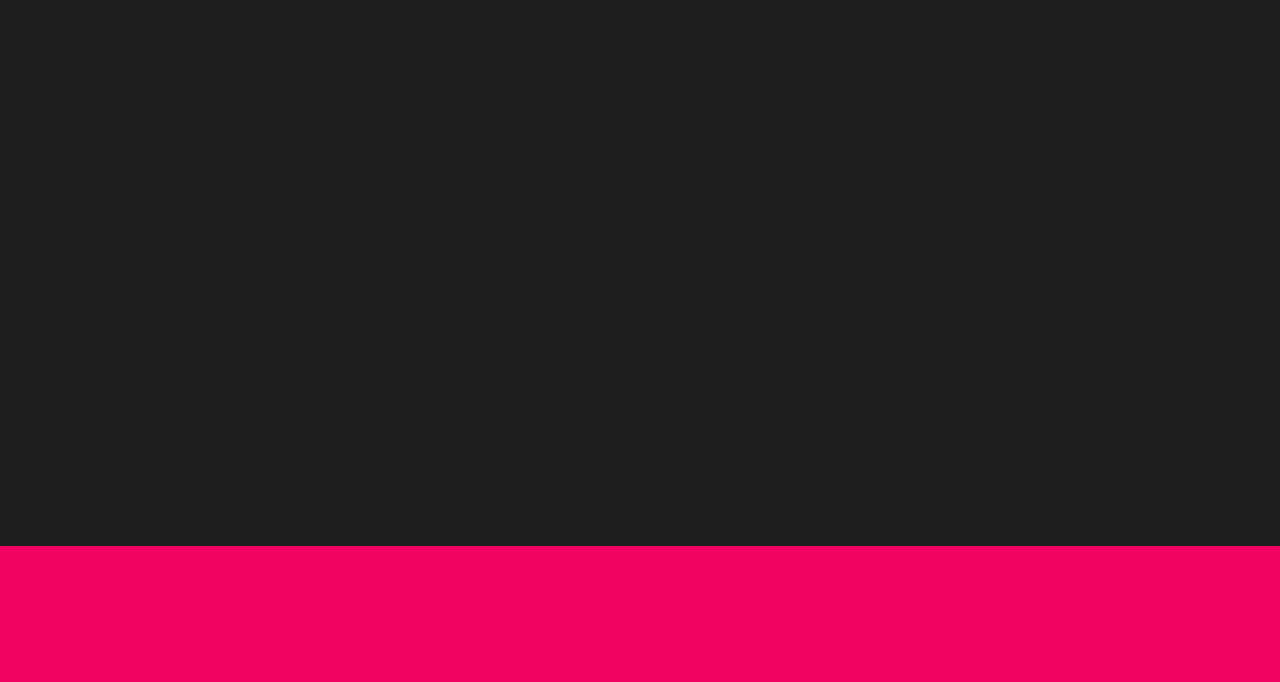
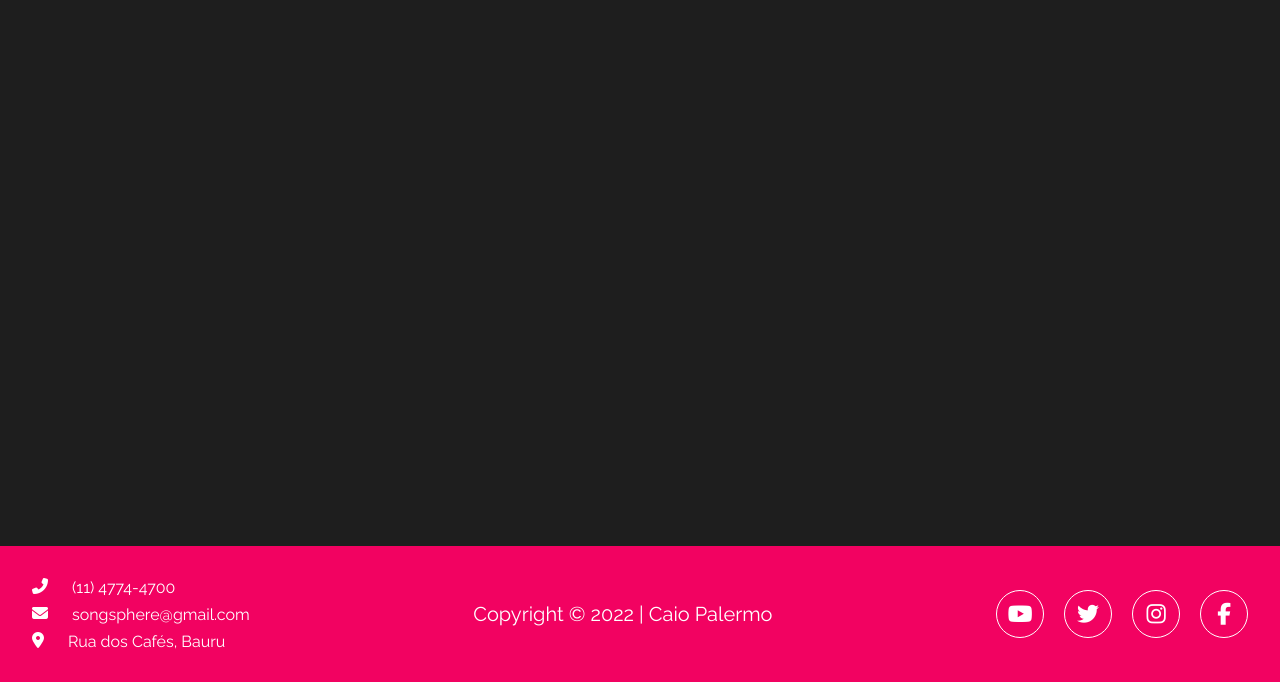
Before and after one commit to HasegawaTaizou/SongSphere, a plain HTML site: page index.html in a window 1280 px wide. Shown: the part 118-800 px from the top of the page. Drawn offline with Linux system fonts and the light colour scheme.

Commit message:
footer done

```diff
--- a/css/style.css
+++ b/css/style.css
@@ -1,3 +1,7 @@
+html {
+  scroll-behavior: smooth;
+}
+
 body {
   font-family: "Raleway", sans-serif;
   color: var(--primary-color);
@@ -38,5 +42,55 @@ header {
 }
 
 footer {
+  display: flex;
+  justify-content: space-between;
   background-color: var(--secondary-color);
+  padding: 0px 32px;
 }
+
+.informations-container {
+  display: flex;
+  flex-direction: column;
+  justify-content: center;
+  gap: 8px;
+}
+
+.information {
+  display: flex;
+  gap: 24px;
+  user-select: none;
+}
+
+.copyright__text {
+  display: flex;
+  align-items: center;
+  user-select: none;
+  font-size: 1.25rem;
+}
+
+.social-medias-container {
+  display: flex;
+  gap: 20px;
+  align-items: center;
+}
+
+.social-media {
+  display: flex;
+  justify-content: center;
+  align-items: center;
+  width: 48px;
+  height: 48px;
+  border-radius: 100%;
+  border: 1px solid var(--primary-color);
+}
+
+.social-media:hover {
+  background-color: #bcc2e56e;
+  transition: all 0.5s;
+}
+
+.social-media > i {
+  font-size: 1.375rem;
+  color: var(--primary-color);
+  line-height: 0;
+}
--- a/index.html
+++ b/index.html
@@ -50,6 +50,28 @@
     <main>
       <div class="content"></div>
     </main>
-    <footer></footer>
+    <footer>
+      <ul class="informations-container">
+        <li class="information">
+          <i class="fas fa-phone-alt"></i>
+          <span class="information__text">(11) 4774-4700</span>
+        </li>
+        <li class="information">
+          <i class="fas fa-envelope"></i>
+          <span class="information__text">songsphere@gmail.com</span>
+        </li>
+        <li class="information">
+          <i class="fas fa-map-marker-alt"></i>
+          <span class="information__text">Rua dos Cafés, Bauru</span>
+        </li>
+      </ul>
+      <p class="copyright__text">Copyright © 2022 | Caio Palermo</p>
+      <nav class="social-medias-container">
+        <a href="#" class="social-media"><i class="fab fa-youtube"></i></a>
+        <a href="#" class="social-media"><i class="fab fa-twitter"></i></a>
+        <a href="#" class="social-media"><i class="fab fa-instagram"></i></a>
+        <a href="#" class="social-media"><i class="fab fa-facebook-f"></i></a>
+      </nav>
+    </footer>
   </body>
 </html>
```
